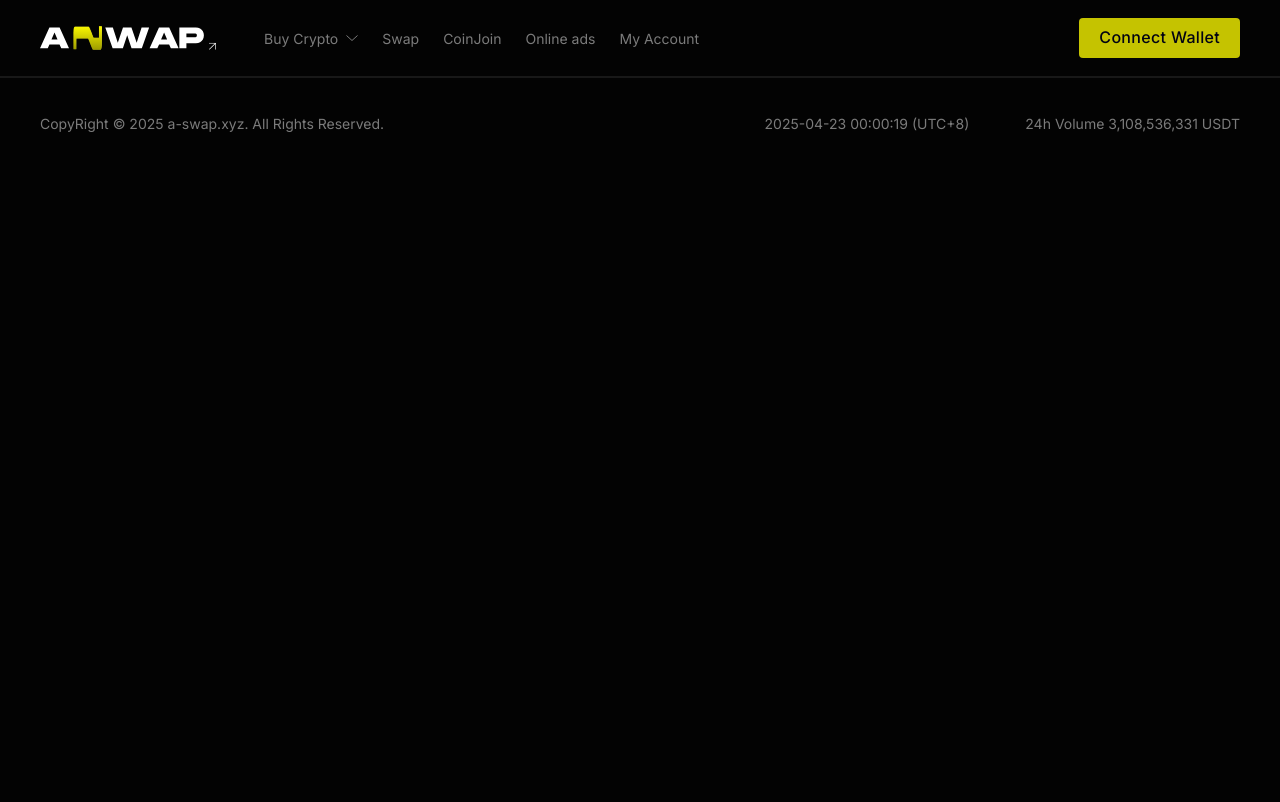
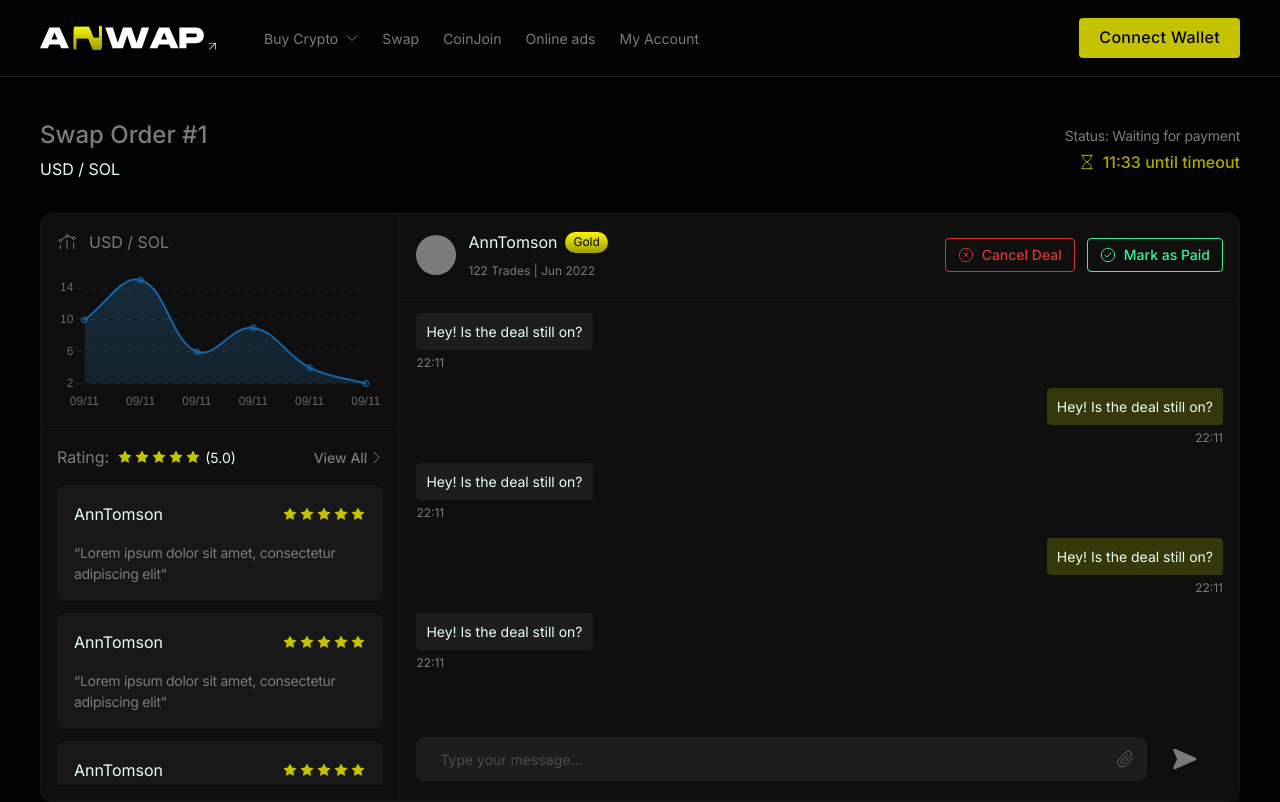
Before and after one commit to yurii-krymskiy/ASWAP, a React (Vite) app: page /swap-chat in a window 1280 px wide. Shown: the top 802 px of the page. Built offline with nearby package versions, Linux system fonts and the light colour scheme.

Commit message:
rename components fix paddings in reviews

```diff
--- a/src/App.tsx
+++ b/src/App.tsx
@@ -3,9 +3,9 @@ import Header from "./components/layout/Header";
 import Footer from "./components/layout/Footer";
 import Home from "./pages/Home/Home";
 import BuyCrypto from "./pages/BuyCrypto/BuyCrypto";
-import Swap from "./pages/Swap/Swap";
 import OnlineAds from "./pages/OnlineAds/OnlineAds";
 import MyAccount from "./pages/MyAccount/MyAccount";
+import SwapChat from "./pages/SwapChat/SwapChat";
 
 function App() {
   return (
@@ -14,7 +14,7 @@ function App() {
       <Routes>
         <Route path="/" element={<Home />} />
         <Route path="/buy" element={<BuyCrypto />} />
-        <Route path="/swap" element={<Swap />} />
+        <Route path="/swap-chat" element={<SwapChat />} />
         <Route path="/online-ads" element={<OnlineAds />} />
         <Route path="/my-account" element={<MyAccount />} />
       </Routes>
--- a/src/components/layout/Header.tsx
+++ b/src/components/layout/Header.tsx
@@ -18,7 +18,7 @@ const Header = () => {
               </Link>
             </li>
             <li className="cursor-pointer">
-              <Link to="/swap">Swap</Link>
+              <Link to="/swap-chat">Swap</Link>
             </li>
             <li className="cursor-pointer">
               <Link to="/coinjoin">CoinJoin</Link>
--- a/src/pages/OnlineAds/components/Review.tsx
+++ b/src/pages/OnlineAds/components/Review.tsx
@@ -2,7 +2,7 @@ import GridButton from "../../../components/ui/GridButton";
 
 const Review = () => {
   return (
-    <div className="flex flex-col border-b border-[#181818] pb-4">
+    <div className="flex flex-col border-b border-[#181818] py-4">
       <div className="flex flex-row items-center gap-3 mb-4">
         <div
           className="
--- a/src/pages/Swap/Swap.tsx
+++ b/src/pages/SwapChat/SwapChat.tsx
@@ -1,19 +1,19 @@
+import Chat from "./components/Chat";
 import SwapHeader from "./components/SwapHeader";
-import SwapChat from "./components/SwapChat";
 import SwapRatings from "./components/SwapRatings";
 
-const Swap = () => {
+const SwapChat = () => {
   return (
     <main className="w-screen max-w-[1400px] mx-auto px-[40px] mt-[40px] mb-15">
       <section>
         <SwapHeader />
         <div className="bg-[#0F0F0F] rounded-[12px] border border-[#181818] flex flex-row">
           <SwapRatings />
-          <SwapChat />
+          <Chat />
         </div>
       </section>
     </main>
   );
 };
 
-export default Swap;
+export default SwapChat;
--- a/src/pages/Swap/components/SwapChatHeader.tsx
+++ b/src/pages/SwapChat/components/ChatHeader.tsx
@@ -1,6 +1,6 @@
 import BorderButton from "../../../components/ui/BorderButton";
 
-const SwapChatHeader = () => {
+const ChatHeader = () => {
   return (
     <div className="p-4 border-b border-[#181818] flex flex-row justify-between w-full items-center">
       <div className="flex flex-row gap-3 items-center">
@@ -34,4 +34,4 @@ const SwapChatHeader = () => {
   );
 };
 
-export default SwapChatHeader;
+export default ChatHeader;
--- a/src/pages/Swap/components/SwapChatInput.tsx
+++ b/src/pages/SwapChat/components/ChatInput.tsx
@@ -1,4 +1,4 @@
-const SwapChatInput = () => {
+const ChatInput = () => {
   return (
     <div className="bg-[#0F0F0F] p-4 flex items-center flex-1">
       <div className="relative flex-1">
@@ -20,4 +20,4 @@ const SwapChatInput = () => {
   );
 };
 
-export default SwapChatInput;
+export default ChatInput;
```
Also changed, not shown: src/pages/SwapChat/components/Chat.tsx (renamed from src/pages/Swap/components/SwapChat.tsx, +4 -4 lines), src/pages/SwapChat/components/AreaChart.tsx (renamed from src/pages/Swap/components/AreaChart.tsx), src/pages/SwapChat/components/SwapHeader.tsx (renamed from src/pages/Swap/components/SwapHeader.tsx), src/pages/SwapChat/components/SwapRatings.tsx (renamed from src/pages/Swap/components/SwapRatings.tsx).
